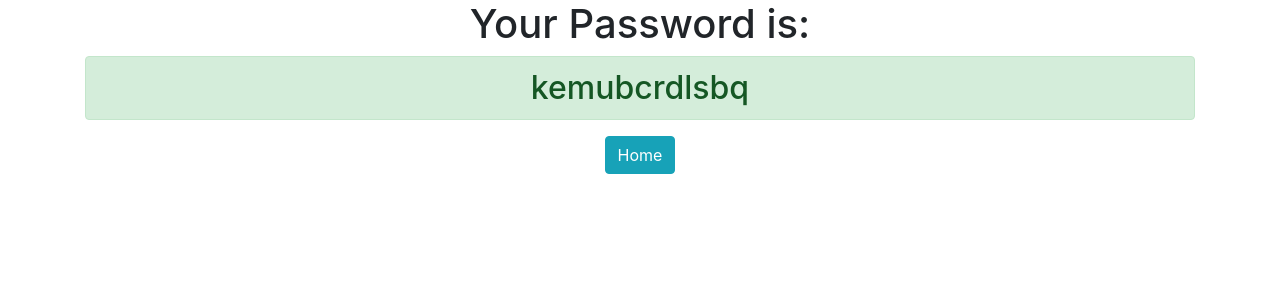
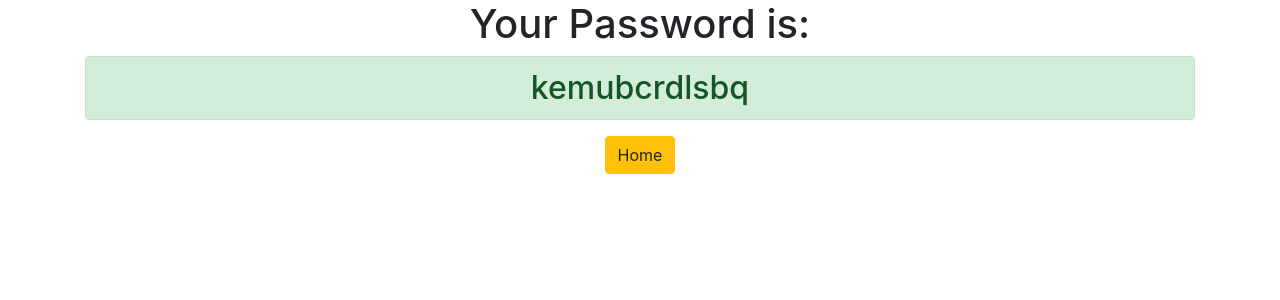
Before and after one commit to felleron/django3-password-generator, a Django app: page /password/ in a window 1280 px wide. Shown: the top 300 px of the page. Run offline with Django 3.2, Linux system fonts and the light colour scheme.

Commit message:
i made some tweaks

```diff
--- a/generator/templates/generator/password.html
+++ b/generator/templates/generator/password.html
@@ -3,6 +3,6 @@
 
   <h1>Your Password is:</h1>
   <h2 class="alert alert-success">{{ password }}</h2>
-  <a href="{% url 'home' %}" class="btn btn-info">Home</a>
+  <a href="{% url 'home' %}" class="btn btn-warning">Home</a>
 
 </div>
--- a/password_generator/settings.py
+++ b/password_generator/settings.py
@@ -20,7 +20,7 @@ BASE_DIR = Path(__file__).resolve().parent.parent
 # See https://docs.djangoproject.com/en/3.2/howto/deployment/checklist/
 
 # SECURITY WARNING: keep the secret key used in production secret!
-SECRET_KEY = 'django-insecure-&*f6taz#u!zi)#$eh775msnf#nn#4dz_0&whnu6ja^2+f38^o&'
+SECRET_KEY = 'django-insecure-&*f6taz#u!zi)#$eh775msdadwqewqadssnf#nn#4dz_0&whnu6ja^2+f38^o&'
 
 # SECURITY WARNING: don't run with debug turned on in production!
 DEBUG = True
```
